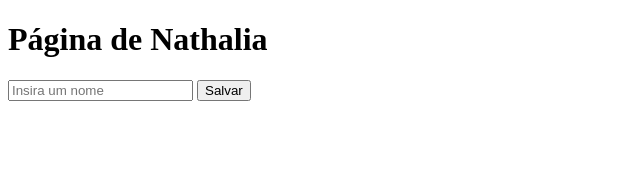
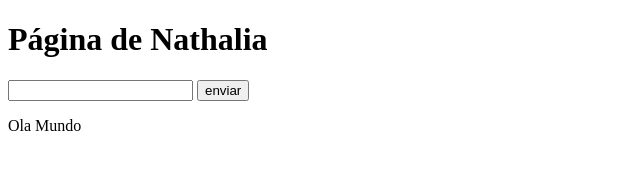
Before and after one commit to nathaliaitaliano/pull-request-mentoria, a plain HTML site: page index.html in a window 1280 px wide. Shown: the whole page, without its empty margins (0-640 px from the left). Drawn offline with Linux system fonts and the light colour scheme.

Commit message:
adicionando paragrafo

```diff
--- a/index.html
+++ b/index.html
@@ -10,20 +10,11 @@
 
 <body>
   <h1>Página de Nathalia</h1>
-  <form id="form">
-  	<input type="text" placeholder="Insira um nome" />
-  	<button type="submit">Salvar</button>
-  </form>
+  <input type="text" />
+  <button>enviar</button>
 
-  <div id="content"></div>
+  <p>Ola Mundo</p>
 
-  <script>
-	document.querySelector("form").addEventListener("submit", function(event) {
-		event.preventDefault();
-		console.log(event);
-		document.querySelector("content").innerHTML = "ola mundo";
-	})
-  </script>
 </body>
 
 </html>
```
